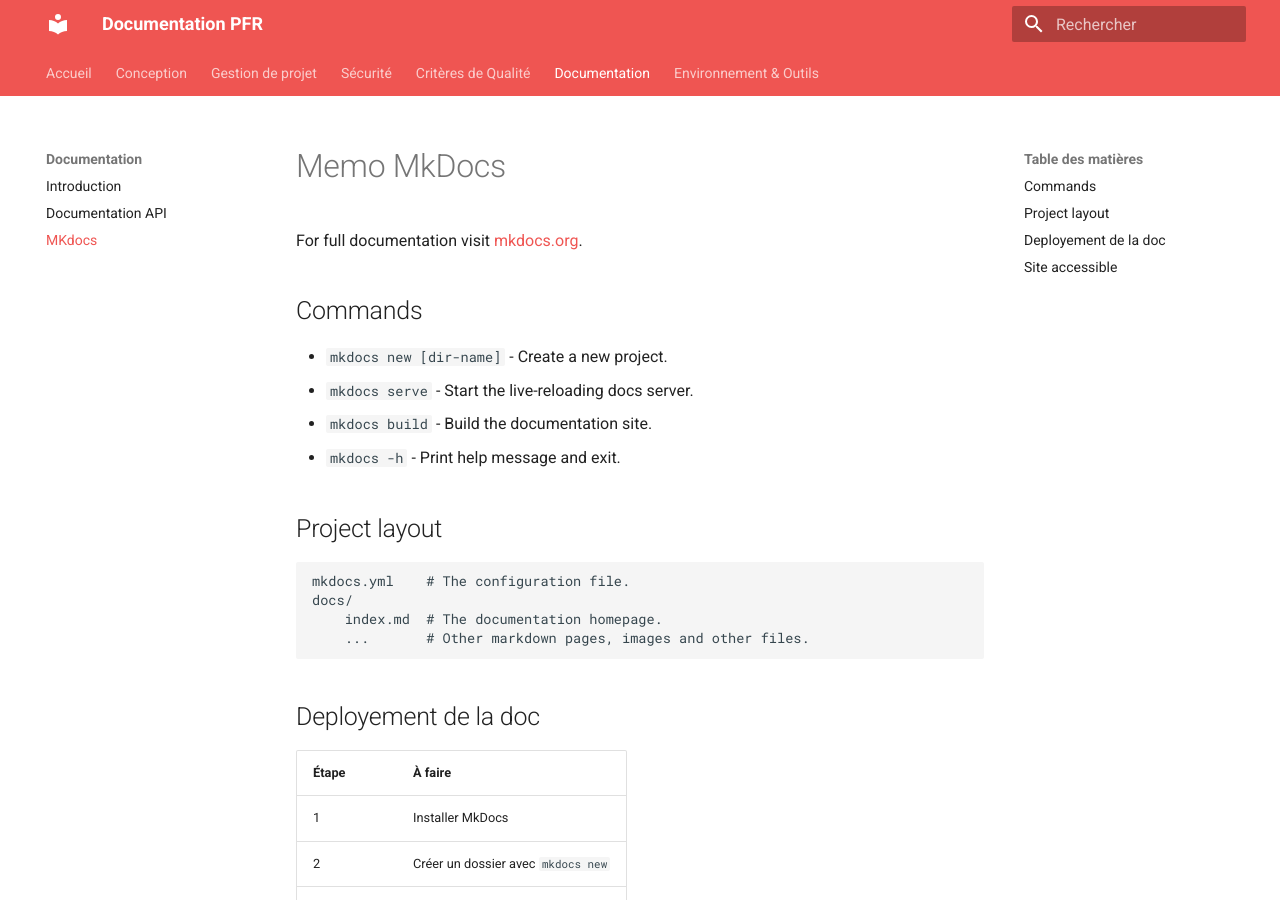
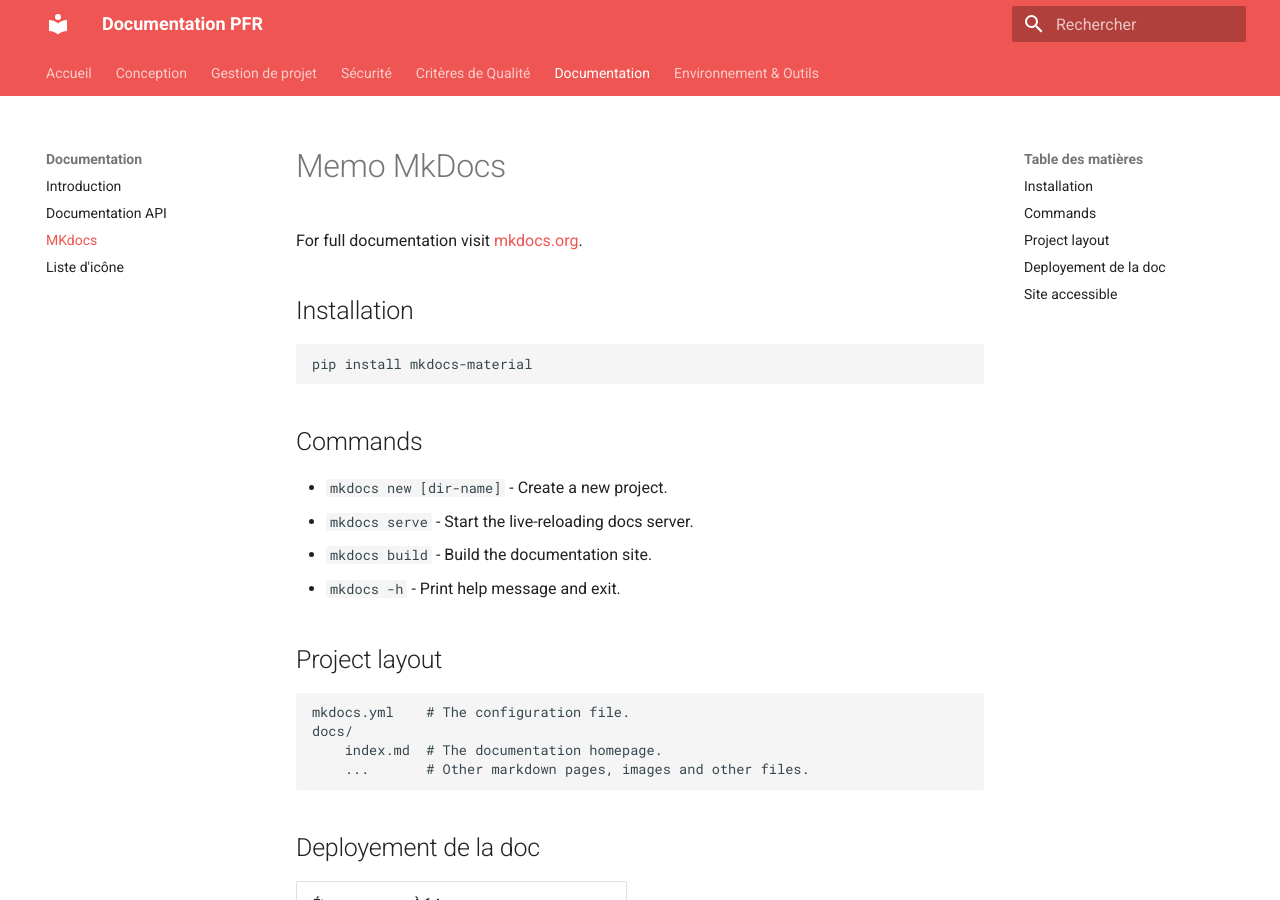
Before and after one commit to agnesNeedemand/projet-fil-rouge, an MkDocs documentation site: the page built from docs/documentation/mkdocs.md, in a window 1280 px wide and 900 px high. Built offline with MkDocs 1.6.1 and Material for MkDocs 9.7.7, drawn with Linux system fonts in a browser that asks for light colours.

````diff
--- a/docs/documentation/mkdocs.md
+++ b/docs/documentation/mkdocs.md
@@ -1,6 +1,12 @@
 # Memo MkDocs
 
 For full documentation visit [mkdocs.org](https://www.mkdocs.org).
+
+## Installation
+
+```bash
+pip install mkdocs-material
+```
 
 ## Commands
 
--- a/mkdocs.yml
+++ b/mkdocs.yml
@@ -34,9 +34,10 @@ nav:
     - Introduction: documentation/index.md
     - Documentation API: documentation/api.md
     - MKdocs: documentation/mkdocs.md
+    - Liste d'icône: documentation/icons.md
   - Environnement & Outils:
     - Introduction: env/index.md
-    - Créer un environnement Python: env/python.md
+    - Environnement Python: env/python.md
     - Checklist de production: env/checklist.md
     - Projet partiellement terminé : env/incomplet.md
     - SQL : env/sql.md
````
Also changed, not shown: 1 other file.
